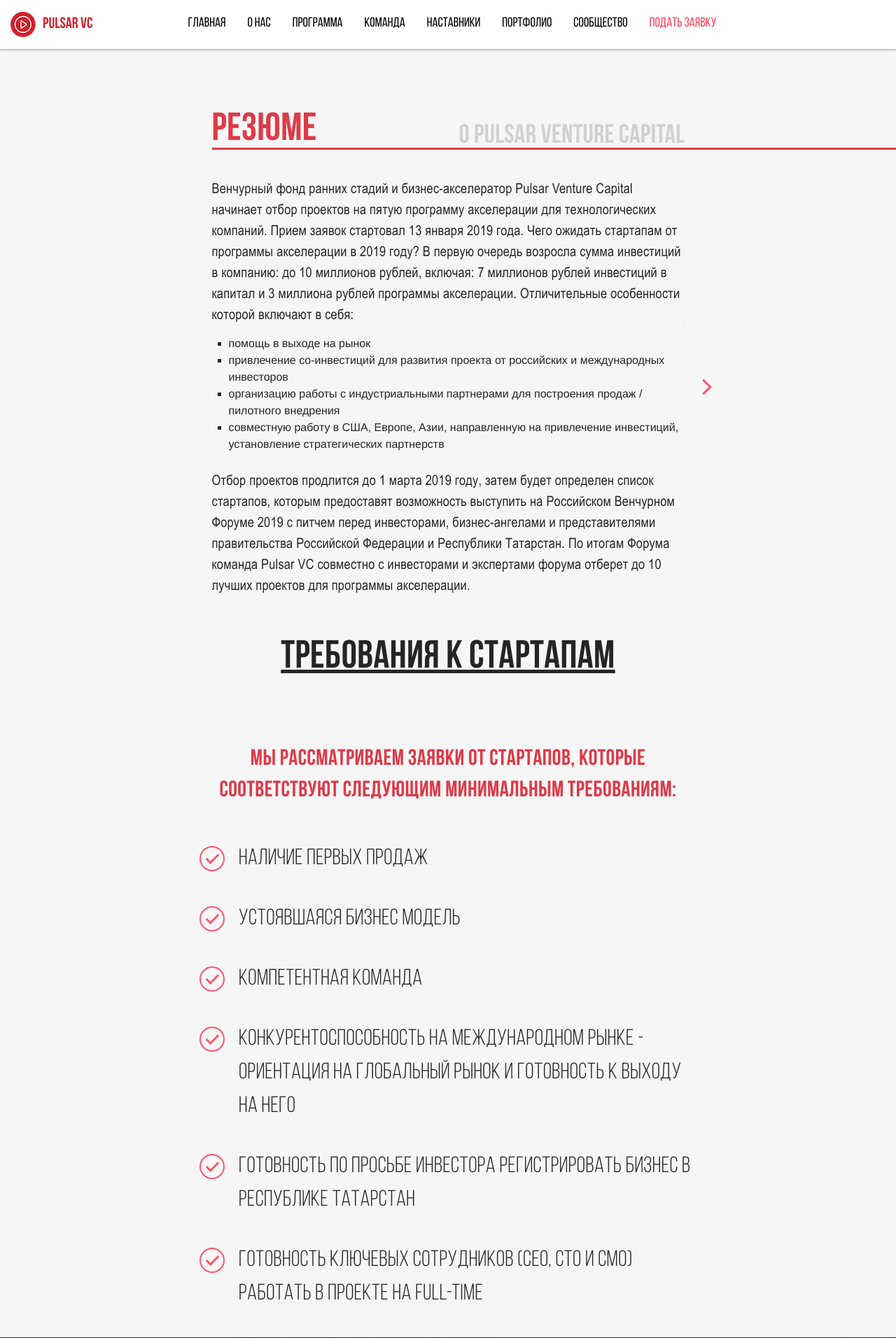
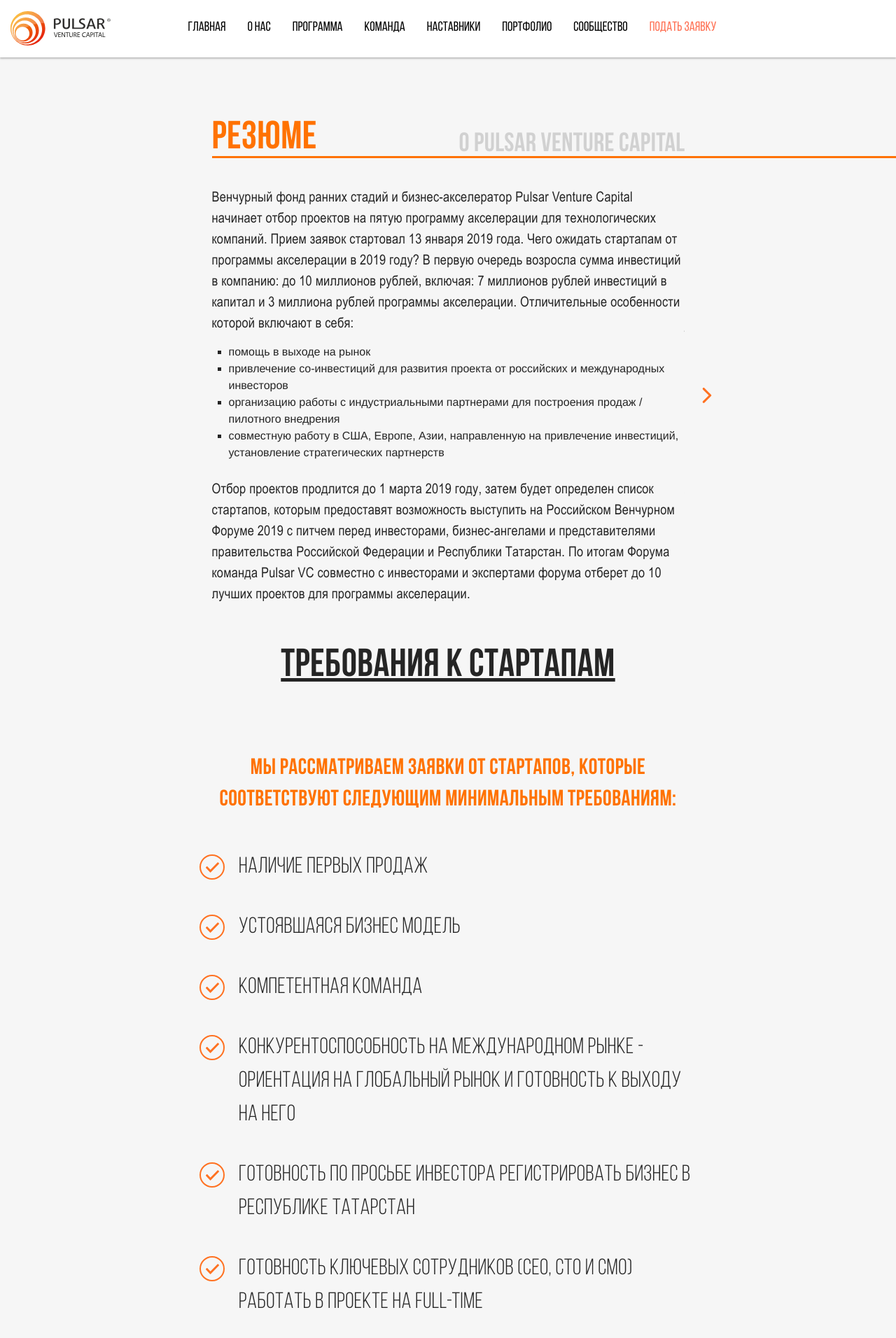
Before and after one commit to snolly4462gv/pulsar, a PHP site: page /index.html in a window 1280 px wide. Shown: the part 801-2713 px from the top of the page at 70% size. Run offline with PHP 8.4, Linux system fonts and the light colour scheme; style sheets or scripts are compiled from the project's sources.

Commit message:
-f change colors

```diff
--- a/css_ru/style.css
+++ b/css_ru/style.css
@@ -39,7 +39,7 @@ a {
   height: 100vh;
   overflow: hidden;
   background-color: #000;
-  background-image: url(../img/bg-movie.png);
+  background-image: url(../img/bg.png);
   background-size: cover;
   background-position: center; }
   .sec-lvl-1:before {
@@ -212,9 +212,9 @@ a {
           -webkit-transition: 0.3s;
           transition: 0.3s; }
           .sec-lvl-2 .menu .side.mid-side ul li a.active {
-            color: #ff455d; }
+            color: #FF7255; }
           .sec-lvl-2 .menu .side.mid-side ul li a:hover {
-            color: #ff455d; }
+            color: #FF7255; }
 .sec-lvl-2 .about {
   padding-top: 60px;
   padding-bottom: 50px;
@@ -230,7 +230,7 @@ a {
       left: 0;
       width: 5000px;
       height: 3px;
-      background: #de3a48; }
+      background: #FF7200 ; }
     .sec-lvl-2 .about .sl-1 .slide {
       outline: none;
       font-family: BebasNeueBold;
@@ -257,7 +257,7 @@ a {
       .sec-lvl-2 .about .sl-1 .slide.slick-current {
         font-size: 56px;
         line-height: 56px;
-        color: #de3a48; }
+        color: #FF7200 ; }
   .sec-lvl-2 .about .sl-2 .slide {
     outline: none;
     display: -webkit-box;
@@ -324,7 +324,7 @@ a {
   text-align: center;
   font-weight: normal;
   font-family: BebasNeueBold;
-  color: #de3a48;
+  color: #FF7200 ;
   font-size: 32px;
   letter-spacing: 0.4px;
   margin-bottom: 50px; }
@@ -348,7 +348,7 @@ a {
       width: 36px;
       height: 36px;
       border-radius: 50%;
-      border: 2px solid #ff556b;
+      border: 2px solid #FF7222 ;
       background-image: url(../img/checked.svg);
       background-size: 19px;
       background-repeat: no-repeat;
@@ -395,7 +395,7 @@ a {
           position: relative;
           left: 5px;
           padding-right: 5px;
-          background-color: #f3364a; }
+          background-color: #FF7211; }
           .sec-lvl-4 .for-flex-cont .left-side p .new-block-style:before {
             content: "";
             display: block;
@@ -403,7 +403,7 @@ a {
             top: 0;
             right: 100%;
             height: 100%;
-            background-color: #f3364a;
+            background-color: #FF7211;
             width: 5000px; }
     .sec-lvl-4 .for-flex-cont .right-side {
       padding-left: 32px;
@@ -452,7 +452,7 @@ a {
       height: 50px;
       -ms-flex-negative: 0;
           flex-shrink: 0;
-      background: #ff455d;
+      background: #FF7255;
       border-radius: 50%;
       display: -webkit-box;
       display: -ms-flexbox;
@@ -548,7 +548,7 @@ a {
     font-family: BebasNeueRegular;
     font-size: 48px;
     letter-spacing: 0.4px;
-    color: #f3364a;
+    color: #FF7211;
     bottom: 100%; }
   .sec-lvl-7 .timeline {
     display: -webkit-box;
@@ -658,9 +658,9 @@ a {
               font-size: 20px;
               letter-spacing: 0.2px; }
       .sec-lvl-7 .timeline .one-time:last-child .flex-bg .bg {
-        background: #ff455d; }
+        background: #FF7255; }
         .sec-lvl-7 .timeline .one-time:last-child .flex-bg .bg:before {
-          border-color: transparent transparent #ff455d transparent; }
+          border-color: transparent transparent #FF7255 transparent; }
 
 .section-pre-14 {
   overflow: hidden;
--- a/css_ru/style.scss
+++ b/css_ru/style.scss
@@ -48,7 +48,7 @@ a {
     height: 100vh;
     overflow: hidden;
     background-color: #000;
-    background-image: url(../img/bg-movie.png);
+    background-image: url(../img/bg.png);
     background-size: cover;
     background-position: center;
     &:before {
@@ -208,10 +208,10 @@ a {
                             text-transform: uppercase;
                             transition: 0.3s;
                             &.active {
-                                color: #ff455d;
+                                color: #FF7255;
                             }
                             &:hover {
-                                color: #ff455d;
+                                color: #FF7255;
                             }
                         }
                     }
@@ -234,7 +234,7 @@ a {
                 left: 0;
                 width: 5000px;
                 height: 3px;
-                background: #de3a48;
+                background: #FF7200 ;
             }
             .slide {
                 outline: none;
@@ -256,7 +256,7 @@ a {
                 &.slick-current {
                     font-size: 56px;
                     line-height: 56px;
-                    color: #de3a48;
+                    color: #FF7200 ;
                 }
             }
         }
@@ -326,7 +326,7 @@ a {
         text-align: center;
         font-weight: normal;
         font-family: BebasNeueBold;
-        color: #de3a48;
+        color: #FF7200 ;
         font-size: 32px;
         letter-spacing: 0.4px;
         margin-bottom: 50px;
@@ -351,7 +351,7 @@ a {
                 width: 36px;
                 height: 36px;
                 border-radius: 50%;
-                border: 2px solid #ff556b;
+                border: 2px solid #FF7222 ;
                 background-image: url(../img/checked.svg);
                 background-size: 19px;
                 background-repeat: no-repeat;
@@ -401,7 +401,7 @@ a {
                     position:relative;
                     left: 5px;
                     padding-right: 5px;
-                    background-color: #f3364a;
+                    background-color: #FF7211;
                     &:before{
                         content: "";
                         display: block;
@@ -409,7 +409,7 @@ a {
                         top: 0;
                         right: 100%;
                         height: 100%;
-                        background-color: #f3364a;
+                        background-color: #FF7211;
                         width: 5000px;
                     }
                 }
@@ -461,7 +461,7 @@ a {
                 width: 50px;
                 height: 50px;
                 flex-shrink: 0;
-                background: #ff455d;
+                background: #FF7255;
                 border-radius: 50%;
                 display: flex;
                 justify-content: center;
@@ -567,7 +567,7 @@ a {
             font-family: BebasNeueRegular;
             font-size: 48px;
             letter-spacing: 0.4px;
-            color: #f3364a;
+            color: #FF7211;
             bottom: 100%;
         }
     .timeline {
@@ -704,9 +704,9 @@ a {
             &:last-child {
                 .flex-bg {
                     .bg {
-                        background: #ff455d;
+                        background: #FF7255;
                         &:before{
-                             border-color: transparent transparent #ff455d transparent;
+                             border-color: transparent transparent #FF7255 transparent;
 
                         }
                     }
--- a/css_ru/styleL.css
+++ b/css_ru/styleL.css
@@ -124,7 +124,7 @@
       top: 25px;
       width: 60px;
       height: 60px;
-      border: solid 3px #ff455d;
+      border: solid 3px #FF7255;
       border-radius: 50%;
       display: -webkit-box;
       display: -ms-flexbox;
@@ -198,7 +198,7 @@
       padding: 10px;
       width: 50%; }
       .section-12-STARTUPS .flexfour .block-one h4 {
-        color: #de3a48;
+        color: #FF7200 ;
         font-family: BebasNeueBold;
         font-size: 37px; }
       .section-12-STARTUPS .flexfour .block-one .second-text p {
@@ -206,7 +206,7 @@
         font-family: ARIALN;
         color: #8e8e8e;
         max-width: 545px;
-        border-top: 2px solid #de3a48;
+        border-top: 2px solid #FF7200 ;
         padding: 5px 5px 0px 5px;
         padding-bottom: 25px;
         line-height: 1.5;
@@ -333,7 +333,7 @@
     letter-spacing: 0.4px;
     line-height: 0.83;
     letter-spacing: 0.3px;
-    color: #de3a48;
+    color: #FF7200 ;
     padding-top: 35px; }
   .section-15-timeline .line h5 {
     font-size: 26px;
@@ -381,7 +381,7 @@
       padding-left: 20px;
       line-height: 40px; }
     .section-15-timeline .block-box span {
-      color: #ff455d;
+      color: #FF7255;
       font-size: 16px;
       line-height: 1.88;
       letter-spacing: 0.1px;
--- a/css_ru/styleL.scss
+++ b/css_ru/styleL.scss
@@ -142,7 +142,7 @@
                 top: 25px;
                 width: 60px;
                 height: 60px;
-                border: solid 3px #ff455d;
+                border: solid 3px #FF7255;
                 border-radius: 50%;
                 display: flex;
                 justify-content: center;
@@ -227,7 +227,7 @@
         	padding: 10px;
         	width: 50%;
             h4 {
-                color: #de3a48;
+                color: #FF7200 ;
                 font-family: BebasNeueBold;
                 font-size: 37px;
             }
@@ -237,7 +237,7 @@
                     font-family: ARIALN;
                     color: #8e8e8e;
                     max-width: 545px;
-                    border-top: 2px solid #de3a48;
+                    border-top: 2px solid #FF7200 ;
                     padding: 5px 5px 0px 5px;
                     padding-bottom: 25px;
                     line-height: 1.5;
@@ -388,7 +388,7 @@
             letter-spacing: 0.4px;
             line-height: 0.83;
             letter-spacing: 0.3px;
-            color: #de3a48;
+            color: #FF7200 ;
             padding-top: 35px;
         }
         h5 {
@@ -444,7 +444,7 @@
             line-height: 40px;
         }
         span {
-            color: #ff455d;
+            color: #FF7255;
             font-size: 16px;
             line-height: 1.88;
             letter-spacing: 0.1px;
--- a/index.html
+++ b/index.html
@@ -18,9 +18,14 @@
 <body>
     <section class="sec-lvl-1" id="sec-lvl-1">
         <div class="video-foreground">
+<!--
             <video autoplay loop id="video-background" muted plays-inline>
               <source src="https://drive.google.com/uc?export=download&confirm=no_antivirus&id=1RVT5OReOyEH154GKT5TXfWFffZc-otqF" type="video/mp4">
             </video>
+-->
+
+<!--       <img src="./img/bg.png" alt="">-->
+
         </div>
         <div class="for-abs-logo">
             <div class="rel-logo">
@@ -38,8 +43,8 @@
     <section class="sec-lvl-2">
         <div class="menu">
             <div class="left-side side">
-                <img src="img/M_E_S_Tech.png" class="img-responsive" alt="">
-                <p class="name">Pulsar VC</p>
+                <img src="img/logo.svg" class="img-responsive" alt="">
+<!--                <p class="name">Pulsar VC</p>-->
             </div>
             <div class="mid-side side">
                 <button type="button" class="navbar-toggle" data-toggle="collapse" data-target="#menu-fixed">
@@ -536,6 +541,7 @@ full-time</li>
                             <span></span>
                         </div>
                     </div>
+<!--
                     <div class="flex-outher-counter">
                         <div class="side left-side">
                              <p class="h">денежные вложения</p>
@@ -570,7 +576,8 @@ full-time</li>
                             </div>
                         </div>
                     </div>
-                    <p class="last-t-sec">Pulsar VC получает долю в капитале компании в размере <span>10 000 000 руб</span></p>
+-->
+<!--                    <p class="last-t-sec">Pulsar VC получает долю в капитале компании в размере <span>10 000 000 руб</span></p>-->
                 </div>
             </div>
         </div>
@@ -822,7 +829,7 @@ full-time</li>
 -->
 
 
-        <section class="section-12-STARTUPS last-sec-style" id="community">
+        <section class="section-12-STARTUPS last-sec-style" id="community" style="padding-bottom: 0px">
         <div class="container">
             <div class="row">
                 <div class="col-md-12">
@@ -874,6 +881,7 @@ full-time</li>
     </section>
 
 
+<!--
     <section class="section-14-team for-color" id="advisors">
     	<div class="container">
     		<div class="row">
@@ -907,6 +915,7 @@ full-time</li>
     		</div>
     	</div>
     </section>
+-->
     <section class="sec-lvl-16" id="portfolio">
         <div class="container">
             <div class="row">
@@ -975,7 +984,7 @@ full-time</li>
             </div>
         </div>
     </section>
-    <section class="section-12-STARTUPS last-sec-style" id="community">
+    <section class="section-12-STARTUPS last-sec-style" id="community" style="padding-bottom: 0px;">
         <div class="container">
             <div class="row">
                 <div class="col-md-12">
```
Also changed, not shown: css/style.css (+13 -13 lines), css/style.scss (+13 -13 lines), css/styleL.css (+5 -5 lines), css/styleL.scss (+5 -5 lines), img/arr-right.svg, img/bg.png (added), img/checked.svg, img/logo.svg (added), img/new-logo.svg.
